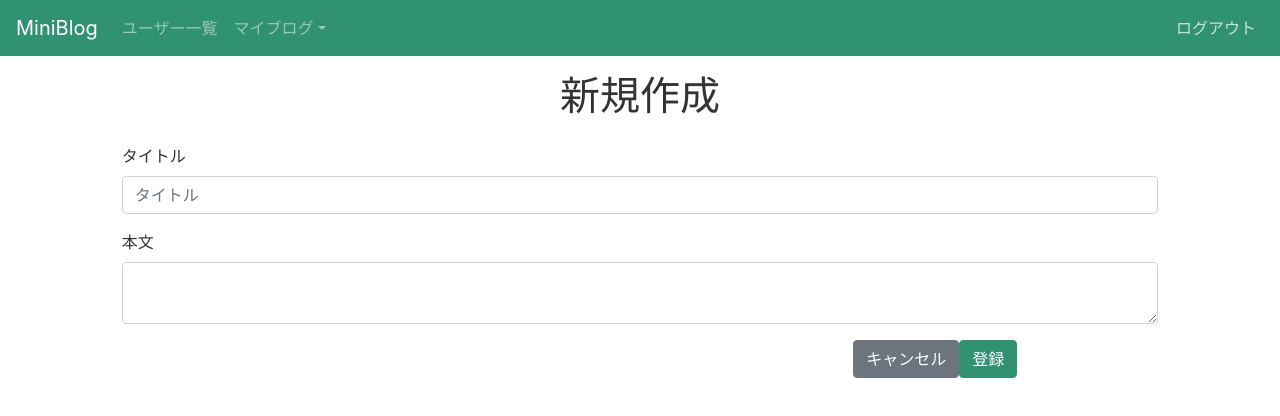
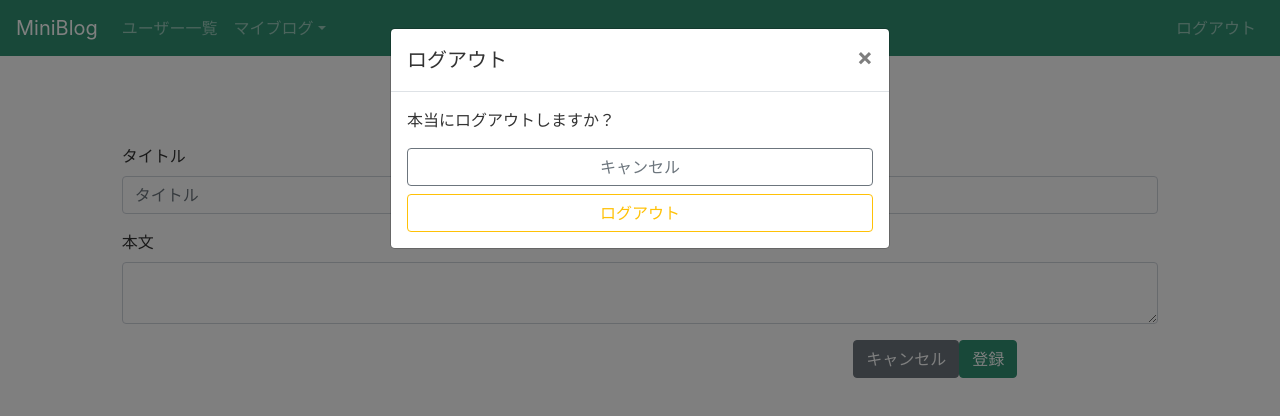
Before and after one commit to yushiw/miniblog, a Nuxt app in the folder frontend/: page /my/articles/create in a window 1280 px wide. Both pictures are taken after a click on the link "ログアウト". Shown: the top 416 px of the page. Built offline with nearby package versions, Linux system fonts and the light colour scheme; no server answers.

Commit message:
add logout-modal

```diff
--- a/frontend/components/NavBar.vue
+++ b/frontend/components/NavBar.vue
@@ -18,11 +18,30 @@
 
         <!-- Right aligned nav items -->
         <b-navbar-nav class="ml-auto">
-          <b-nav-item v-if="isLoggedIn" href="#">ログアウト</b-nav-item>
-          <b-nav-item v-else href="#">ログイン</b-nav-item>
+          <b-nav-item v-if="isLoggedIn" @click="showLogoutModal">
+            ログアウト
+          </b-nav-item>
+          <b-nav-item v-else href="/auth">ログイン</b-nav-item>
         </b-navbar-nav>
       </b-collapse>
     </b-navbar>
+
+    <!-- Logout Modal -->
+    <b-modal ref="logout-modal" hide-footer>
+      <template slot="modal-title">
+        ログアウト
+      </template>
+      <p>本当にログアウトしますか？</p>
+      <button
+        class="btn btn-outline-secondary btn-block"
+        @click="closeLogutModal"
+      >
+        キャンセル
+      </button>
+      <button class="btn btn-outline-warning btn-block" @click="logout">
+        ログアウト
+      </button>
+    </b-modal>
   </div>
 </template>
 
@@ -39,9 +58,26 @@ export default {
       default: -1
     }
   },
+
   computed: {
     isAdmin() {
       return this.userType === 1
+    }
+  },
+
+  methods: {
+    showLogoutModal() {
+      this.$refs['logout-modal'].show()
+    },
+    closeLogutModal() {
+      this.$refs['logout-modal'].hide()
+    },
+    async logout() {
+      try {
+        await this.$auth.logout()
+      } catch (e) {
+        console.log(e)
+      }
     }
   }
 }
```
